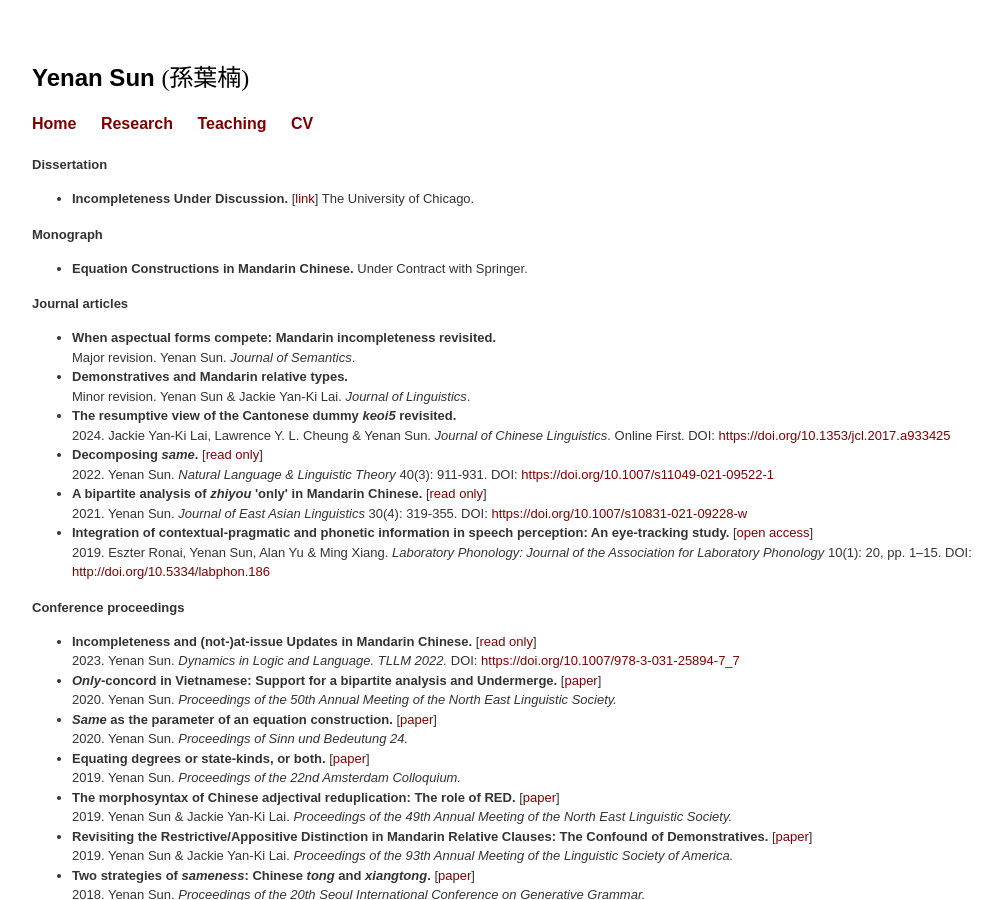
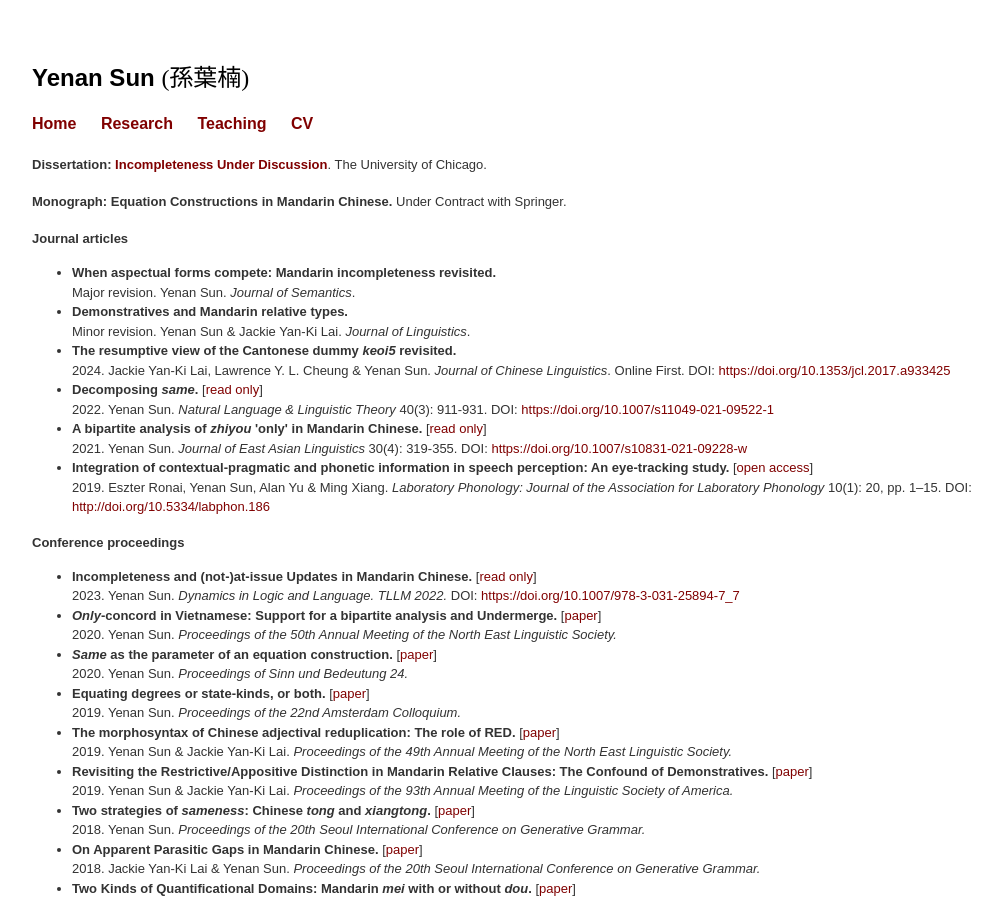
Before and after one commit to yenan09/yenan09.github.io, a Jekyll site: the page built from pub.html, in a window 1280 px wide and 900 px high. Shown: the whole window, without its empty margins (68-1070 px from the left). Built offline with Jekyll 4.4.1, drawn with Linux system fonts in a browser that asks for light colours.

Commit message:
oct 18'
final

```diff
--- a/pub.html
+++ b/pub.html
@@ -8,15 +8,13 @@ title: Research
 <font size="2" face="Arial, sans-serif" color="#333333">
 
 
-  <b>Dissertation</b>
-      <ul>
-        <li> <b>Incompleteness Under Discussion.</b> [<a href=https://knowledge.uchicago.edu/record/3928?ln=en&v=pdf" title="arf">link</a>] The University of Chicago.
+  <b>Dissertation:</b> <a href=https://knowledge.uchicago.edu/record/3928?ln=en&v=pdf" title="arf"><b>Incompleteness Under Discussion</b></a>. The University of Chicago. <br>
+  <ul>
       </ul>
 
-  <b>Monograph</b>
-    <ul>
-      <li><b>Equation Constructions in Mandarin Chinese.</b> Under Contract with Springer.
-    </ul>
+  <b>Monograph:</b> <b>Equation Constructions in Mandarin Chinese.</b> Under Contract with Springer.
+  <ul>
+      </ul>
 
 
 
```
